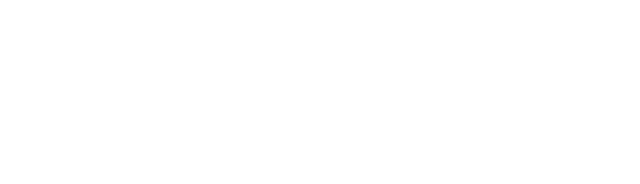
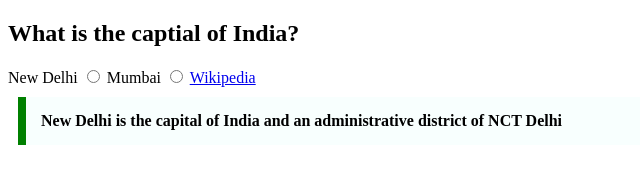
Before and after one commit to acciojob/trivia-MadhavBorkar, a website: page main.html in a window 1280 px wide. Shown: the whole page, without its empty margins (0-640 px from the left). Drawn offline with Linux system fonts and the light colour scheme.

Commit message:
created a submission

```diff
--- a/main.html
+++ b/main.html
@@ -8,6 +8,24 @@
 
 <body>
 	<!-- the entire body must be written by student -->
+	<form>
+		<h2>What is the captial of India?</h2>
+		<label for="new delhi">New Delhi</label>
+		<input id="new delhi" type="radio" name="new">
+		<label for="mumbai">Mumbai</label>
+		<input id="mumbai" type="radio" name="new">
+		<a href="https://en.wikipedia.org/wiki/New_Delhi">Wikipedia</a>
+		<blockquote
+			style="Max-width:  600px;
+					Margin:  10px;
+					Padding: 15px;
+					Border-left: 8px solid green;
+					Background-color:#f8fffe;
+					Font-weight: Bold;"
+			>New Delhi is the capital of India and an administrative district of NCT Delhi
+		</blockquote>
+
+	</form>
     <script type="text/javascript" src="./script.js">
 </script>
 
--- a/styles.css
+++ b/styles.css
@@ -1,2 +1,8 @@
 
 /* Your CSS Code here. */
+Max-width:  600px;
+Margin:  10px;
+Padding: 15px;
+Border-left: 8px solid green;
+Background-color:#f8fffe;
+Font-weight: Bold;
```
